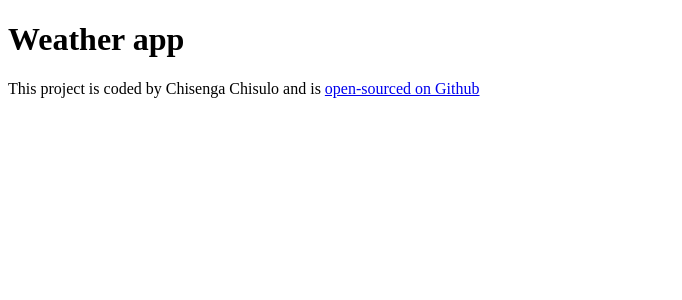
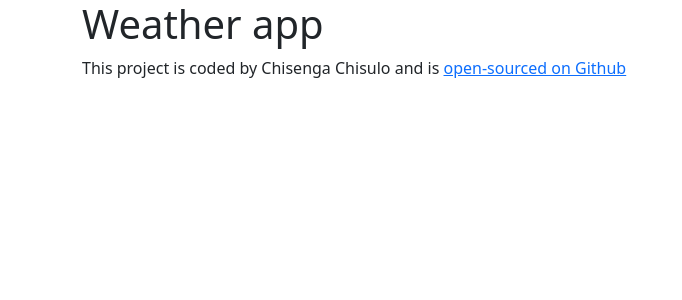
Before and after one commit to chisengachisulo/react-weather-app, a React (Create React App) app: page / in a window 1280 px wide. Shown: the top 300 px of the page, without its empty margins (0-682 px from the left). Built offline with nearby package versions, Linux system fonts and the light colour scheme.

Commit message:
added bootstrap

```diff
--- a/package.json
+++ b/package.json
@@ -6,6 +6,7 @@
     "@testing-library/jest-dom": "^5.17.0",
     "@testing-library/react": "^13.4.0",
     "@testing-library/user-event": "^13.5.0",
+    "bootstrap": "^5.3.2",
     "react": "^18.2.0",
     "react-dom": "^18.2.0",
     "react-scripts": "5.0.1",
--- a/src/App.js
+++ b/src/App.js
@@ -4,6 +4,7 @@ import "./App.css";
 export default function App() {
   return (
     <div className="App">
+      <div className="container">
         <h1>Weather app</h1>
         <footer>
           This project is coded by Chisenga Chisulo and is{" "}
@@ -16,5 +17,6 @@ export default function App() {
           </a>
         </footer>
       </div>
+    </div>
   );
 }
--- a/src/index.js
+++ b/src/index.js
@@ -1,6 +1,7 @@
 import React from 'react';
 import ReactDOM from 'react-dom/client';
 import './index.css';
+import "bootstrap/dist/css/bootstrap.min.css";
 import App from './App';
 import reportWebVitals from './reportWebVitals';
 
```
Also changed, not shown: 1 other file (tests, documents, lock files or other folders). Lines whose indentation alone changed are shown as unchanged.
